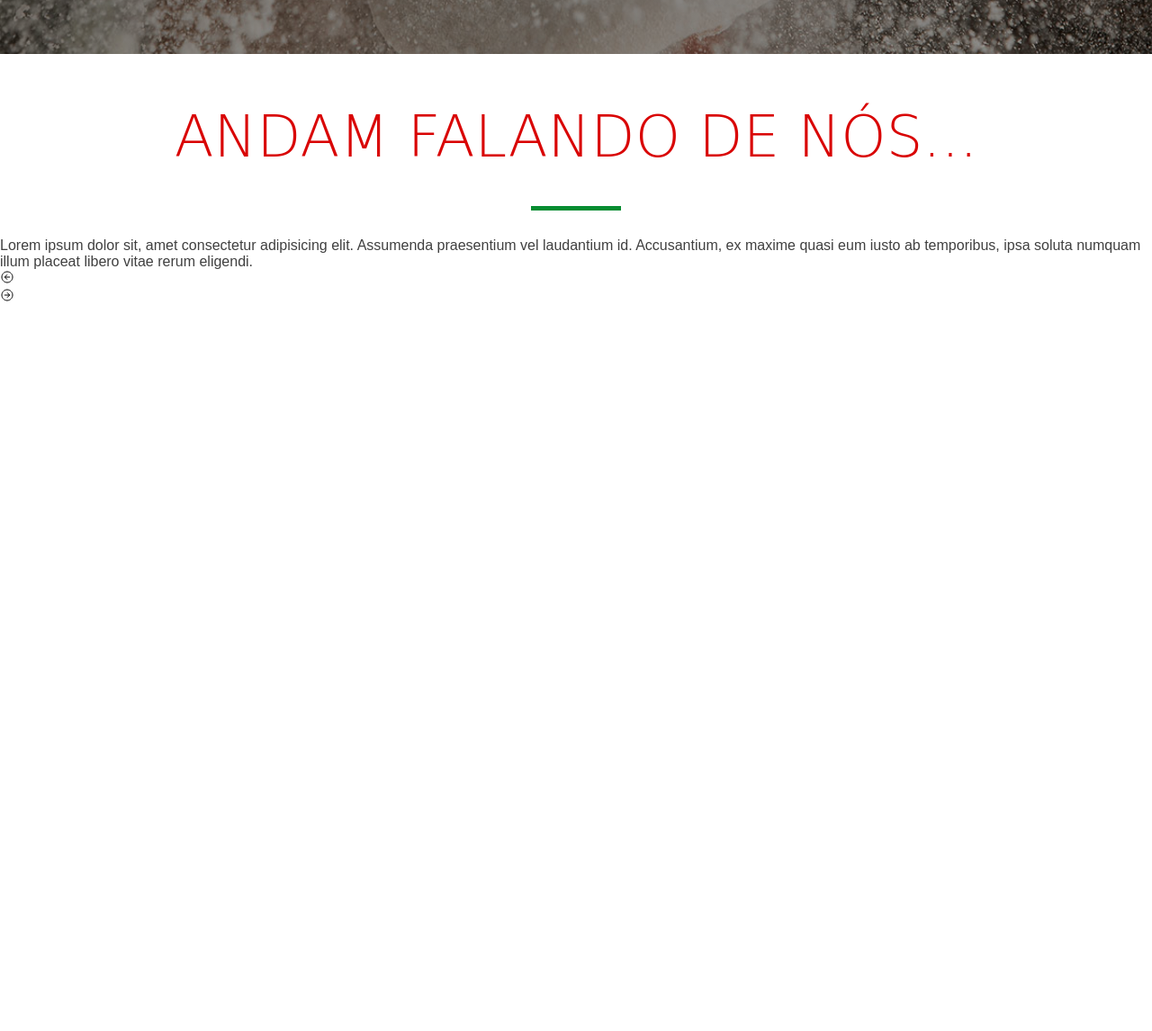
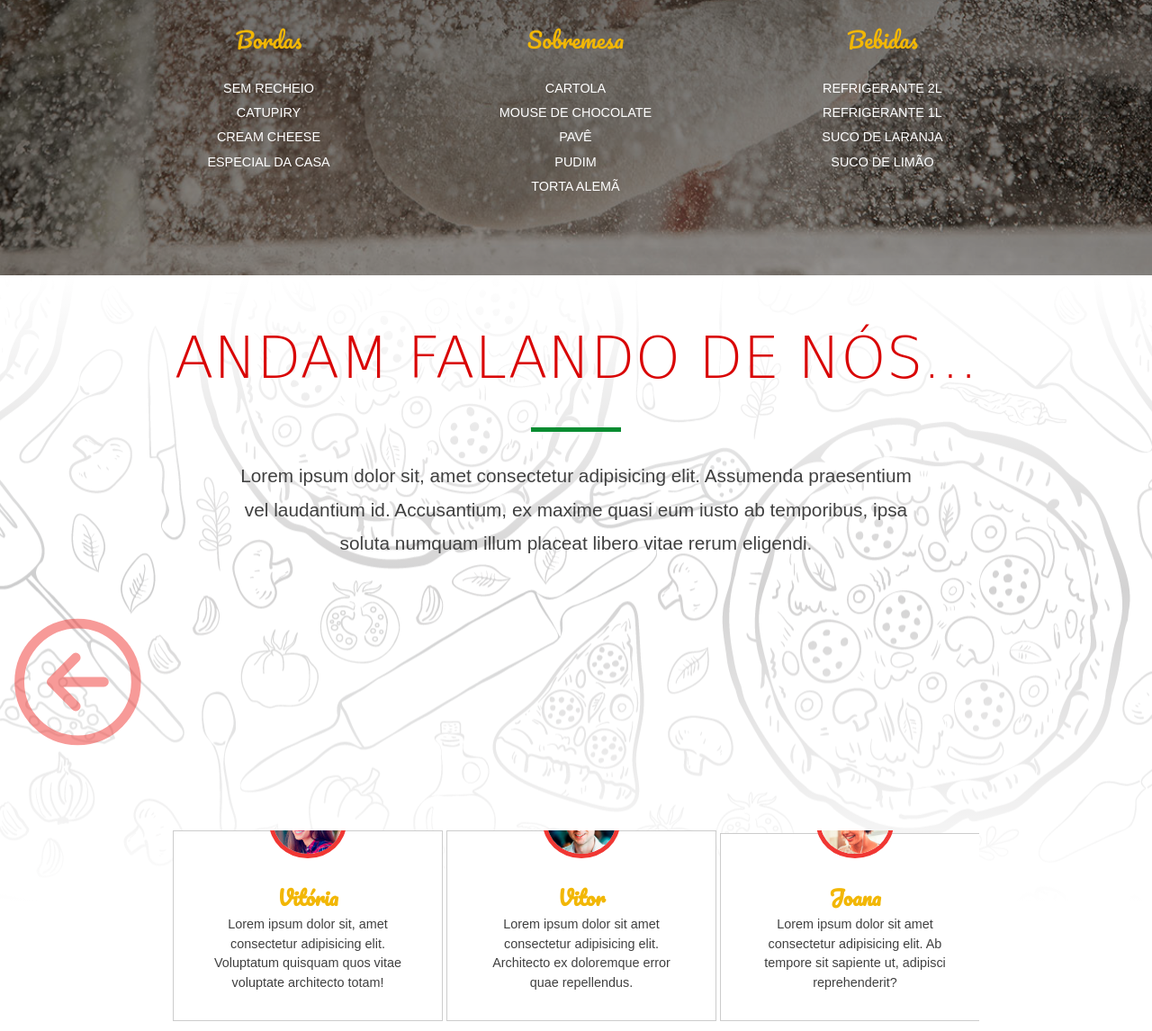
Before and after one commit to MatteusMart/Pizzaria_1, a plain HTML site: page index.html in a window 1280 px wide. Shown: the part 2656-3802 px from the top of the page at 90% size. Before the commit the page ends 3076 px from the top, so only its background shows below. Drawn offline with nearby package versions, Linux system fonts and the light colour scheme; a web font is replaced by a local one.

Commit message:
Depoimentos

```diff
--- a/css/estilo.css
+++ b/css/estilo.css
@@ -223,3 +223,87 @@ div.pizza-opcoes{
     text-align: center;
     margin: 5px 0;
 }
+
+section#testemunha{
+    width: 100%;
+    background-image: linear-gradient(rgba(255,255,255,1),
+    rgba(255,255,255,0.8), rgba(255,255,255,1)),
+    url(../img/secao11-background-secao-depoimento.png);
+
+    display: flex;
+    flex-direction: column;
+    flex-wrap: nowrap;
+    justify-content: flex-start;
+    align-items: center;
+}
+
+div#testemunha-mestre{
+    width: 100%;
+    height: 300px;
+}
+
+div#testemunha-esquerda, div#testemunha-direita{
+    width: 15%;
+    height: 300px;
+    cursor: pointer;
+}
+
+div#testemunha-mestre ion-icon{
+    width: 90%;
+    height: 90%;
+    color: #f03733;
+}
+
+div#testemunha-esquerda{
+    opacity: 0.5;
+}
+
+div#testemunha-centro{
+    width: 70%;
+    margin: 0 auto;
+    height: 300px;
+    position: relative;
+    max-width: 1010px;
+    overflow: hidden;
+}
+
+div#testemunhos{
+    position: absolute;
+    left: 0;
+    width: 2680px;
+}
+
+section#testemunha div#testemunha-centro div#testemunhos ul{
+    /* inline= coverte um elemento de bloco para um elemento de linha */
+    display: inline-table;
+    width: 300px;
+    background-color: #fff;
+    padding: 30px;
+    border: 1px solid #ccc;
+    text-align: center;
+}
+
+section#testemunha div#testemunha-centro div#testemunhos ul li{
+    list-style: none;
+    display: inline-table;
+    width: 90%;
+    margin: 0;
+}
+
+section#testemunha div#testemunha-centro div#testemunhos ul h5{
+    font-size: 140%;
+}
+
+section#testemunha div#testemunha-centro div#testemunhos ul p{
+    line-height: 1.5;
+    color: #404040;
+    font-size: 90%;
+}
+
+section#testemunha div#testemunha-centro div#testemunhos ul img{
+    width: 40%;
+    border-radius: 100%;
+    margin-top: -80px;
+    margin-bottom: 20px;
+    border: 5px solid #f03733;
+}
--- a/css/tipografia.css
+++ b/css/tipografia.css
@@ -46,6 +46,14 @@ h4{
 p, li, a{
     font-family:'Opens Sans' , sans-serif;
     color: #404040;
+}
+
+p.destaque{
+    font-size: 130%;
+    line-height: 1.8;
+    font-weight: 300;
+    text-align: center;
+    width: 60%;
 }
 
 /*-----------------------------*/
--- a/index.html
+++ b/index.html
@@ -145,6 +145,22 @@
             <div id="testemunha-esquerda">
                 <ion-icon name="arrow-back-circle-outline"></ion-icon>
             </div>
+            <div id="testemunha-centro">
+                <div id="testemunhos">
+                    <ul>
+                        <li><img src="img/secao11-depoimento-1.jpg" alt=""></li>
+                        <li><h5>Vitória</h5><p>Lorem ipsum dolor sit, amet consectetur adipisicing elit. Voluptatum quisquam quos vitae voluptate architecto totam!</p></li>
+                    </ul>
+                    <ul>
+                        <li><img src="img/secao11-depoimento-2.jpg" alt=""></li>
+                        <li><h5>Vitor</h5><p>Lorem ipsum dolor sit amet consectetur adipisicing elit. Architecto ex doloremque error quae repellendus.</p></li>
+                    </ul>
+                    <ul>
+                        <li><img src="img/secao11-depoimento-3.jpg" alt=""></li>
+                        <li><h5>Joana</h5><p>Lorem ipsum dolor sit amet consectetur adipisicing elit. Ab tempore sit sapiente ut, adipisci reprehenderit?</p></li>
+                    </ul>
+                </div>
+            </div>
             <div id="testemunha-direita">
                 <ion-icon name="arrow-forward-circle-outline"></ion-icon>
             </div>
```
